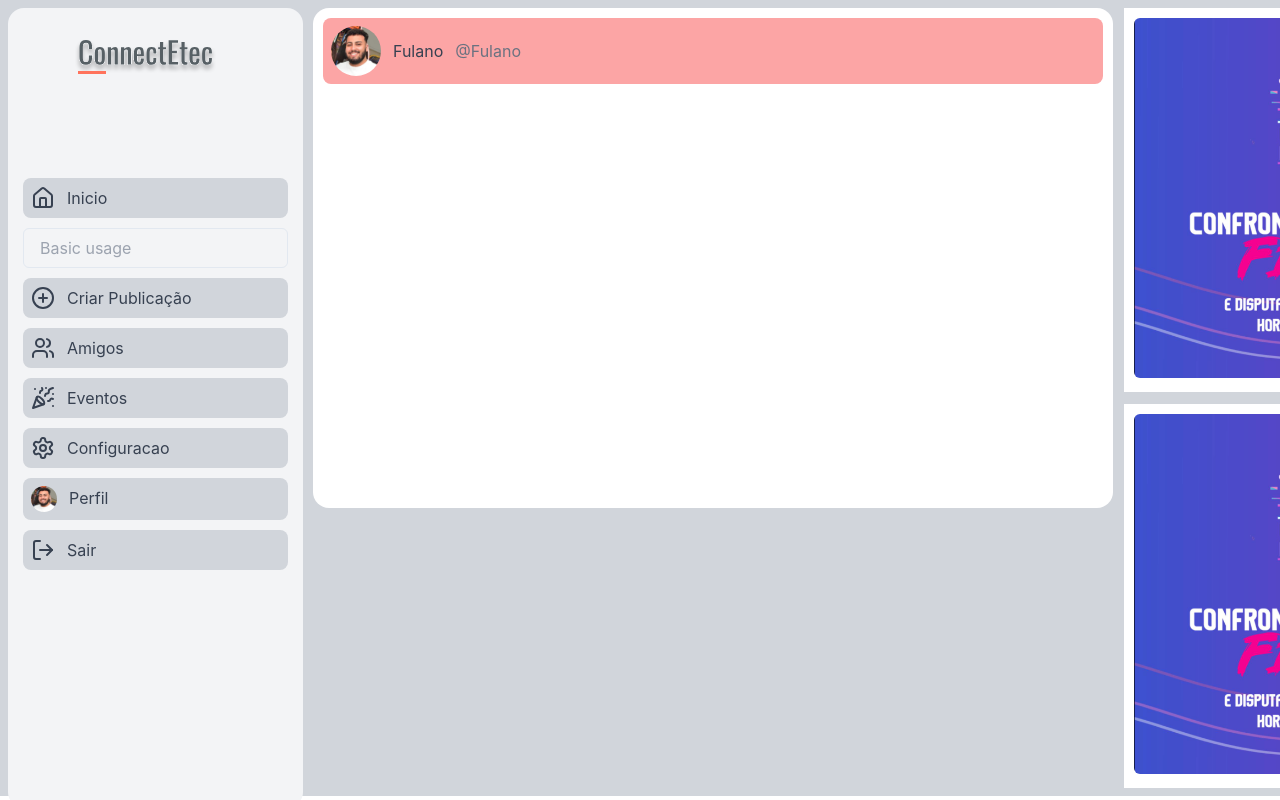
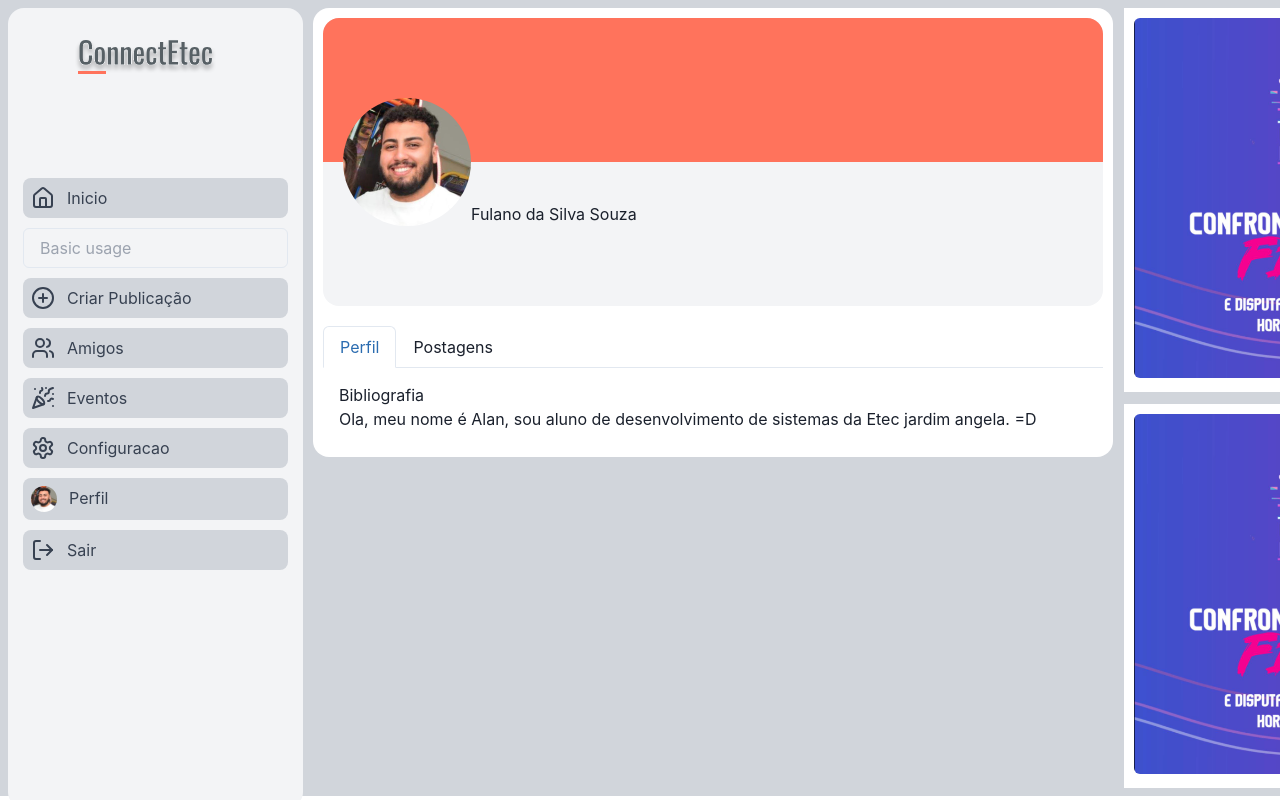
Before and after one commit to ferreiraalan13/ConnectEtec, a React (Vite) app: page /homePerfil in a window 1280 px wide. Shown: the top 800 px of the page. Built offline with nearby package versions, Linux system fonts and the light colour scheme.

Commit message:
Componente tela de perfil, home perfil

```diff
--- a/src/components/Menu.tsx
+++ b/src/components/Menu.tsx
@@ -21,7 +21,7 @@ export default function Menu(){
                 <button className="bg-gray-300 text-gray-700 flex gap-3 p-2 rounded-lg"> <Users/>Amigos</button>
                 <button className="bg-gray-300 text-gray-700 flex gap-3 p-2 rounded-lg"> <PartyPopper/>Eventos</button>
                 <button className="bg-gray-300 text-gray-700 flex gap-3 p-2 rounded-lg"> <Settings/>Configuracao</button>
-                <button className="bg-gray-300 text-gray-700 flex gap-3 p-2 rounded-lg"><img className='w-[26px] rounded-full bg-gray-300' src={userImage} alt="" />Perfil</button>
+                <button className="bg-gray-300 text-gray-700 flex gap-3 p-2 rounded-lg" onClick={()=> navigate("/homeperfil")}><img className='w-[26px] rounded-full bg-gray-300' src={userImage} alt="" />Perfil</button>
                 <button className="bg-gray-300 text-gray-700 flex gap-3 p-2 rounded-lg" onClick={()=> navigate("/")}><LogOut/> Sair</button>
 
 
--- a/src/components/Perfil.tsx
+++ b/src/components/Perfil.tsx
@@ -1,5 +1,7 @@
-import { Box } from "@chakra-ui/react";
-import userImage from "../assets/img/1702865313114.jpeg";
+import { Box, Tab, TabList, TabPanel, TabPanels, Tabs } from "@chakra-ui/react";
+import Banner from "../assets/Background.svg";
+import meninolindo from "../assets/img/1702865313114.jpeg";
+import Post from "./Post";
 
 export default function Perfil() {
   return (
@@ -7,21 +9,46 @@ export default function Perfil() {
       className="flex flex-col gap-5"
       bg="white"
       w="800px"
-        h="500px"
+      h=""
       padding="10px"
       borderRadius={"16px"}
-        marginLeft={'310px'}>
-            <div className="flex gap-2 flex-col w-full">
-                <div className="flex bg-red-300 text-gray-700 items-center gap-3 p-2 rounded-lg h-{78px} ">
+      marginLeft={"310px"}
+    >
+      <div className="w-[780px] h-72 bg-gray-100 rounded-2xl">
+        <div className="w-full h-36">
           <img
-                        className="w-[50px] rounded-full bg-gray-300"
-                        src={userImage}
+            src={Banner}
             alt=""
+            className="w-full h-full object-cover rounded-t-2xl"
           />
-                    Fulano <span className="text-gray-500">@Fulano</span>
+          <div className="px-5 -translate-y-16 flex items-end">
+            <img src={meninolindo} alt="" className="rounded-full w-32 h-32 " />
+            <h1>Fulano da Silva Souza</h1>
           </div>
         </div>
+      </div>
+      <Tabs variant="enclosed">
+        <TabList>
+          <Tab>Perfil</Tab>
+          <Tab>Postagens</Tab>
+        </TabList>
+        <TabPanels>
+          <TabPanel>
+            <div>
+              <h1 className="">Bibliografia</h1>
+              <h2>
+                Ola, meu nome é Alan, sou aluno de desenvolvimento de sistemas
+                da Etec jardim angela. =D
+              </h2>
+            </div>
+          </TabPanel>
+          <TabPanel>
+            <div className="flex flex-col gap-3">
+              <Post />
+            </div>
+          </TabPanel>
+        </TabPanels>
+      </Tabs>
     </Box>
-
-    )
+  );
 }
--- a/src/components/Post.tsx
+++ b/src/components/Post.tsx
@@ -1,4 +1,4 @@
-import React, { useEffect, useState } from 'react';
+import { useEffect, useState } from 'react';
 import {
   Card,
   CardHeader,
@@ -14,7 +14,6 @@ import {
   Heading,
 } from '@chakra-ui/react';
 import { ThumbsUp, MessageSquare } from 'lucide-react';
-import userImage from '../assets/img/1702865313114.jpeg';
 import { Task } from '../types/types';
 
 export default function Post() {
@@ -37,7 +36,7 @@ export default function Post() {
   return (
     <>
       {tasks.map((task) => (
-        <Card key={task.id} marginLeft={'315px'} w={'800px'} height="fit" padding={'20px'} fontSize={'20px'}>
+        <Card key={task.id} marginLeft={''} w={''} height="fit" padding={'20px'} fontSize={'20px'}>
           <CardHeader>
             <Flex>
               <Flex flex="1" gap="4" alignItems="center" flexWrap="wrap">
@@ -58,7 +57,6 @@ export default function Post() {
             <Image
               objectFit="cover"
               src={task.img}
-              alt="Chakra UI"
               padding={'10px'}
               borderRadius={'20px'}
               maxHeight={'600px'}
--- a/src/pages/home/Home.tsx
+++ b/src/pages/home/Home.tsx
@@ -1,43 +1,30 @@
+import Post from "../../components/Post";
 
-import Post from '../../components/Post';
-
-import { Box, SimpleGrid } from '@chakra-ui/react';
-import Evento from '../../components/Evento';
-import Menu from '../../components/Menu';
-import CriarPost from '../../components/CriarPost';
+import { Box } from "@chakra-ui/react";
+import Evento from "../../components/Evento";
+import Menu from "../../components/Menu";
 
 export default function App() {
+  return (
+    <div className="bg-gray-300 flex flex-col gap-3 p-2">
+      <div className="flex gap-4">
+        <Menu />
 
-
-
-  return (
-    <div className='bg-gray-300 flex flex-col gap-3 p-2' >
-
-      <div className='flex gap-4'>
-
-          <Menu/>
-
-
-
-        <Box className='flex gap-3 justify-center' w="1100px">
-          <div className='flex flex-col gap-3 '>
-            <Post/>
-          </div>
-
-
-
-
-
+        <Box className="flex gap-3 justify-center" w="1100px">
+          <Box
+            marginLeft={"315px"}
+            w={"800px"}
+            className="flex flex-col gap-3 "
+          >
+            <Post />
+          </Box>
         </Box>
 
-        <div className='flex flex-col gap-3'>
-          <Evento/>
-          <Evento/>
+        <div className="flex flex-col gap-3">
+          <Evento />
+          <Evento />
         </div>
-
       </div>
-
     </div>
-
   );
 }
--- a/src/pages/home/HomePerfil.tsx
+++ b/src/pages/home/HomePerfil.tsx
@@ -1,44 +1,25 @@
-
-import Post from '../../components/Post';
-
-import { Box, SimpleGrid } from '@chakra-ui/react';
-import Evento from '../../components/Evento';
-import Menu from '../../components/Menu';
-import CriarPost from '../../components/CriarPost';
-import Perfil from '../../components/Perfil';
+import { Box } from "@chakra-ui/react";
+import Evento from "../../components/Evento";
+import Menu from "../../components/Menu";
+import Perfil from "../../components/Perfil";
 
 export default function HomePerfil() {
+  return (
+    <div className="bg-gray-300 flex flex-col gap-3 p-2">
+      <div className="flex gap-4">
+        <Menu />
 
-
-
-  return (
-    <div className='bg-gray-300 flex flex-col gap-3 p-2' >
-
-      <div className='flex gap-4'>
-
-          <Menu/>
-
-
-
-        <Box className='flex gap-3 justify-center' w="1100px">
-          <div className='flex flex-col gap-3 '>
-            <Perfil/>
+        <Box className="flex gap-3 justify-center" w="1100px">
+          <div className="flex flex-col gap-3 ">
+            <Perfil />
           </div>
-
-
-
-
-
         </Box>
 
-        <div className='flex flex-col gap-3'>
-          <Evento/>
-          <Evento/>
+        <div className="flex flex-col gap-3">
+          <Evento />
+          <Evento />
         </div>
-
       </div>
-
     </div>
-
   );
 }
```
Lines whose indentation alone changed are shown as unchanged.
